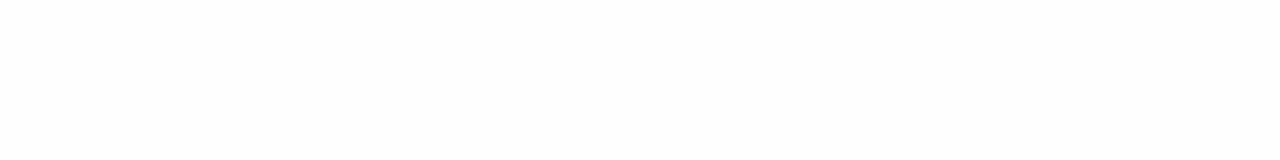
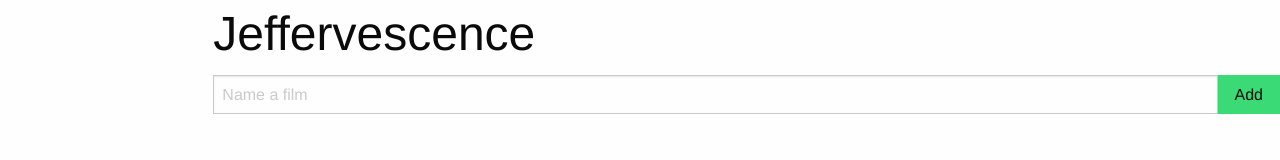
Before and after one commit to nurnes/jeffervescence, a plain HTML site: page index.html in a window 1280 px wide. Drawn offline with nearby package versions, Linux system fonts and the light colour scheme.

Commit message:
Add film form

```diff
--- a/index.html
+++ b/index.html
@@ -13,9 +13,20 @@
         <link rel="stylesheet" href="app.css">
     </head>
     <body>
-        <!--[if lt IE 7]>
-            <p class="browsehappy">You are using an <strong>outdated</strong> browser. Please <a href="#">upgrade your browser</a> to improve your experience.</p>
-        <![endif]-->
+        <div class="row">
+            <div class="medium-8 medium-offset-2 columns">
+                <h1>Jeffervescence</h1>
+                <form id="filmForm">
+                    <div class="input-group">
+                        <input class="input-group-field" type="text" name="filmName" placeholder="Name a film">
+                        <div class="input-group-button">
+                            <button class="button success" type="submit">Add</button>
+                        </div>
+                    </div>
+                </form>
+            </div>
+        </div>
+
         <script src="app.js"></script>
     </body>
 </html>
```
